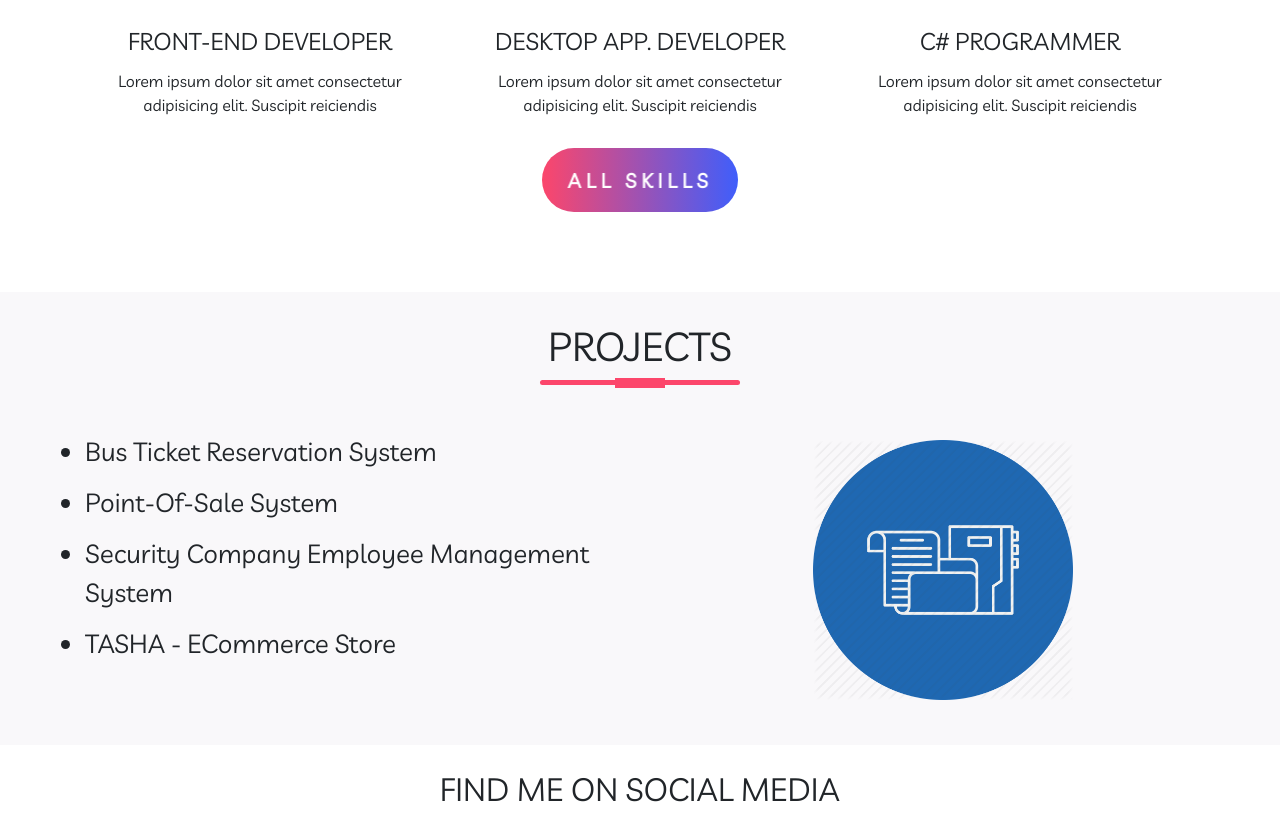
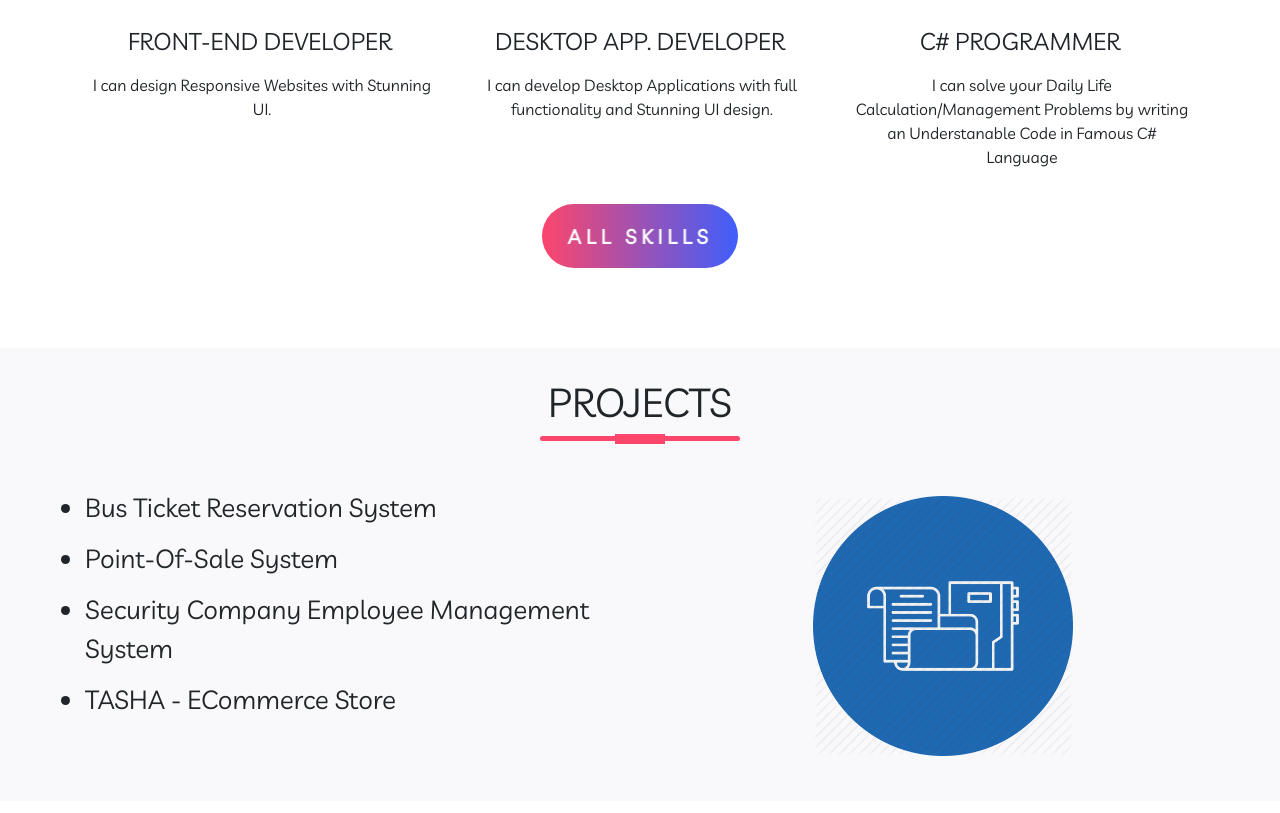
Before and after one commit to MuhammadBasitMukhtar/MuhammadBasitMukhtar.github.io, a plain HTML site: page index.html in a window 1280 px wide. Shown: the part 947-1760 px from the top of the page. Drawn offline with nearby package versions, Linux system fonts and the light colour scheme.

Commit message:
Lorem Ipsum Removed

```diff
--- a/index.html
+++ b/index.html
@@ -62,17 +62,17 @@
                 <div class="col-md-4 skills">
                     <img src="Image/html.png" class="skills-icon">
                     <h4>Front-End Developer</h4>
-                    <p class="sdetail">Lorem ipsum dolor sit amet consectetur adipisicing elit. Suscipit reiciendis</p>
+                    <p class="sdetail">I can design Responsive Websites with Stunning UI.</p>
                 </div>
                 <div class="col-md-4 skills">
                     <img src="Image/desktop.png" class="skills-icon">
                     <h4>Desktop App. Developer</h4>
-                    <p class="sdetail">Lorem ipsum dolor sit amet consectetur adipisicing elit. Suscipit reiciendis</p>
+                    <p class="sdetail">I can develop Desktop Applications with full functionality and Stunning UI design.</p>
                 </div>
                 <div class="col-md-4 skills">
                     <img src="Image/Csharp_Logo.png" class="skills-icon">
                     <h4>C# Programmer</h4>
-                    <p class="sdetail">Lorem ipsum dolor sit amet consectetur adipisicing elit. Suscipit reiciendis</p>
+                    <p class="sdetail">I can solve your Daily Life Calculation/Management Problems by writing an Understanable Code in Famous C# Language</p>
                 </div>
             </div>
             <button type="button"  class="btn btn-primary"><span>All Skills</span></button>
--- a/style.css
+++ b/style.css
@@ -144,6 +144,11 @@
     text-transform: uppercase;
     padding: 5px;
     margin-top: 25px;
+}
+.sdetail
+{
+    margin-left: 4px;
+    padding: 4px;
 }
 .title::before
 {
```
